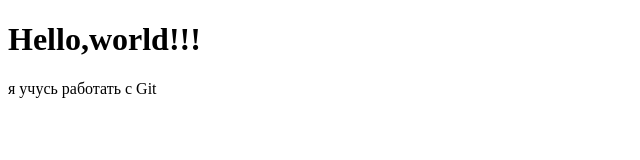
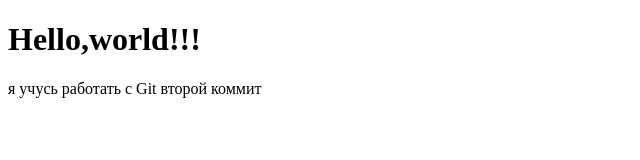
Before and after one commit to Jason-els/st-Git, a plain HTML site: page hello.html in a window 1280 px wide. Shown: the whole page, without its empty margins (0-640 px from the left). Drawn offline with Linux system fonts and the light colour scheme.

Commit message:
Second Commit

```diff
--- a/hello.html
+++ b/hello.html
@@ -6,5 +6,6 @@
 <body>
 <h1>Hello,world!!!</h1>
 я учусь работать с Git
+второй коммит
 </body>
 </html>
```
